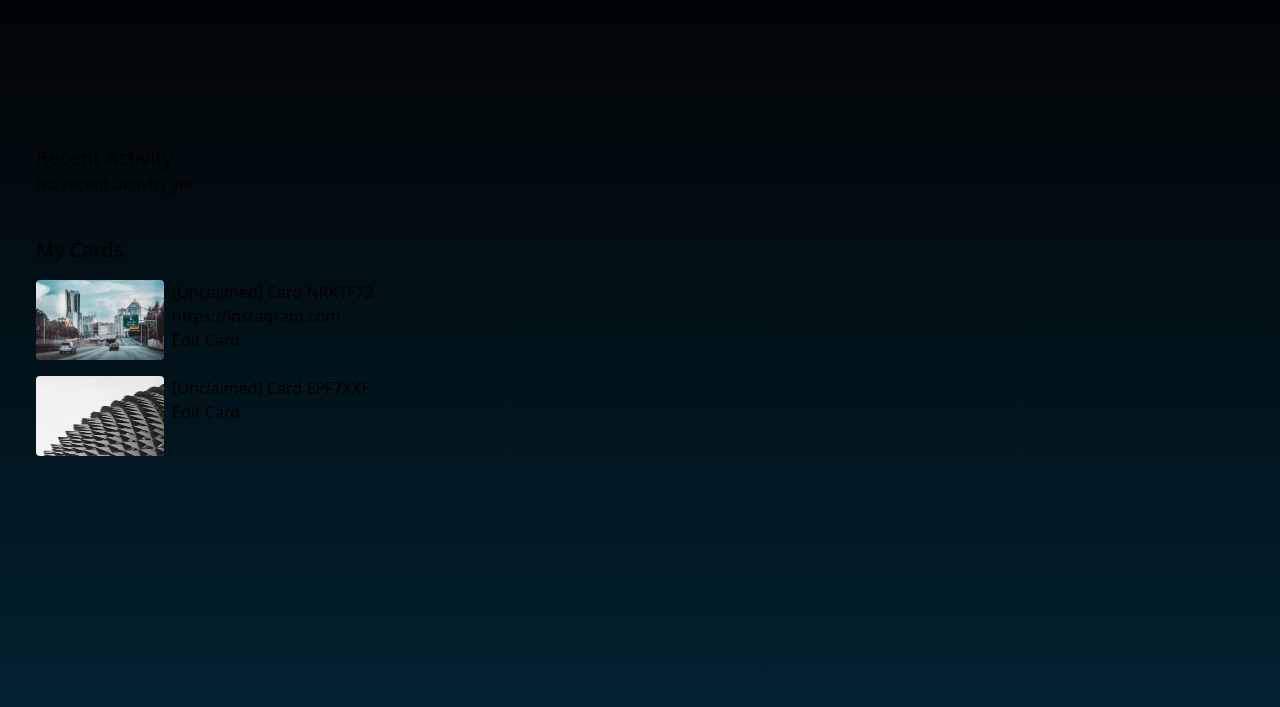
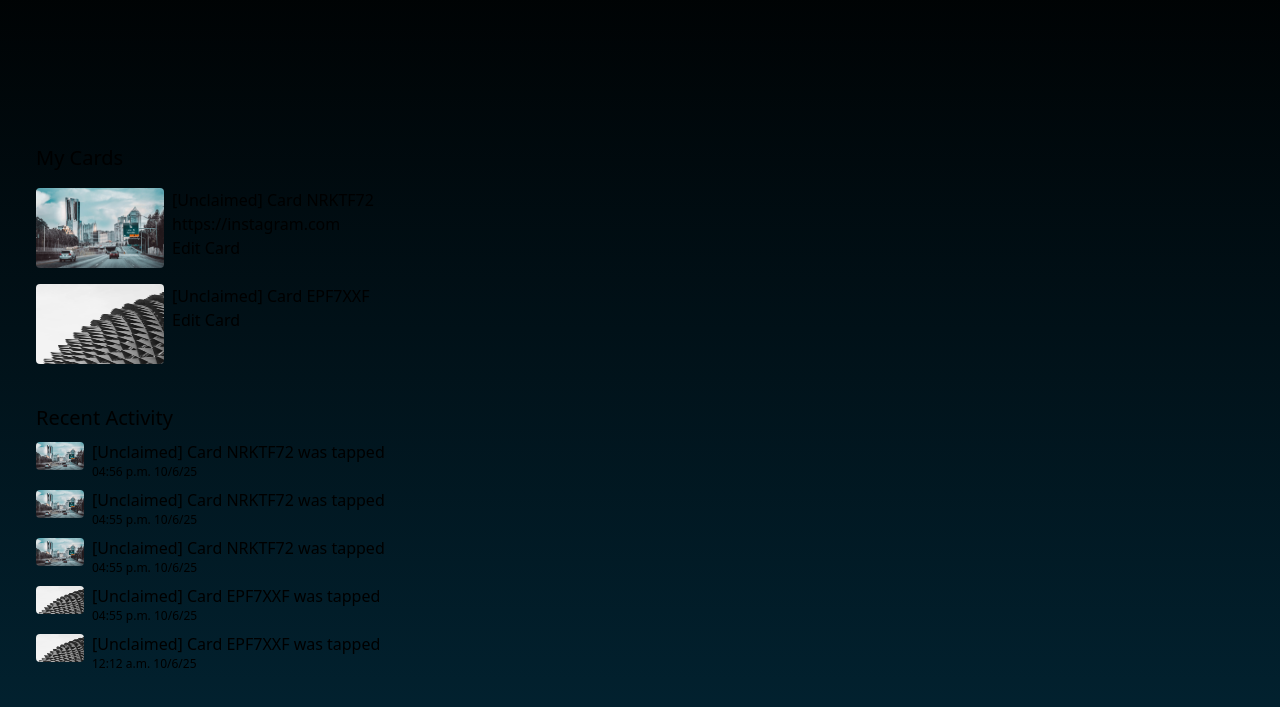
Before and after one commit to tairesu/Assignment_Project_Tyrese_tyresec2, a Django app: page /dashboard/ in a window 1280 px wide. Shown: the part 72-779 px from the top of the page. Run offline with Django 5.2, Linux system fonts and the light colour scheme; data comes from the database, SQL or seed files in the repository; both versions use the stored data as it was after the commit; some libraries are stand-ins or nearby versions.

Commit message:
Display recent activity in dashboard with card images/conditional alias

```diff
--- a/cardManager/templates/cardManager/dashboard.html
+++ b/cardManager/templates/cardManager/dashboard.html
@@ -6,18 +6,7 @@
 	User: {{ request.user }}
 {% endblock %}
 {% block content %}
-
-		<div class="activity flex flex-col">
-			<h2 class="text-xl">Recent Activity</h2>
-			{% for activity in recent_activities%}
-				<div class="flex gap-2">
-					<p>{{ activity }}</p>
-				</div>
-			{% empty %}
-				<p>No recent activity yet</p>
-			{% endfor %}
-		</div>
-	<div class="flex flex-col gap-4 mt-10">
+	<div class="flex flex-col gap-4 mb-10">
 		<h2 class="text-xl">My Cards</h2>
 	{% for card in user_cards %}
 		<div class="flex flex-row gap-2">
@@ -44,4 +33,25 @@
 		<p>Looks like there aren't any cards here.</p>
 	{% endfor %}
 	</div>
+		<div class="activity flex flex-col">
+			<h2 class="text-xl">Recent Activity</h2>
+			{% for activity in recent_activities%}
+			<div class="flex flex-row items-center gap-2">
+				<div>
+					<img src="{{ activity.card.design.front_design.url }}" class="w-[3rem] h-[1.7rem] rounded-sm">
+				</div>
+				<div class="flex flex-col mt-2">
+					{% if activity.card.alias %}
+					<p>{{ activity.card.alias }} was tapped</p>
+					{% else %}
+					<p>{{ activity.card }} was tapped</p>
+				{% endif %}
+					<p class="text-xs">{{ activity.date_used|date:"h:i a m/j/y" }} </p>
+				</div>
+			</div>
+			{% empty %}
+				<p>No recent activity yet</p>
+			{% endfor %}
+		</div>
+
 {% endblock %}
--- a/cardManager/views.py
+++ b/cardManager/views.py
@@ -120,7 +120,9 @@ class UserDashboard(ContextMixin, View):
 		context = super().get_context_data(**kwargs)
 		owner_id = self.request.user.pk
 		owner_cards = Card.objects.filter(owner_id=owner_id)
+		recent_activities = Usage.objects.filter(card__owner=owner_id).order_by('-date_used')[0:5]
 		context['user_cards'] = owner_cards
+		context['recent_activities'] = recent_activities
 		return context
 
 
```
Also changed, not shown: db.sqlite3.
